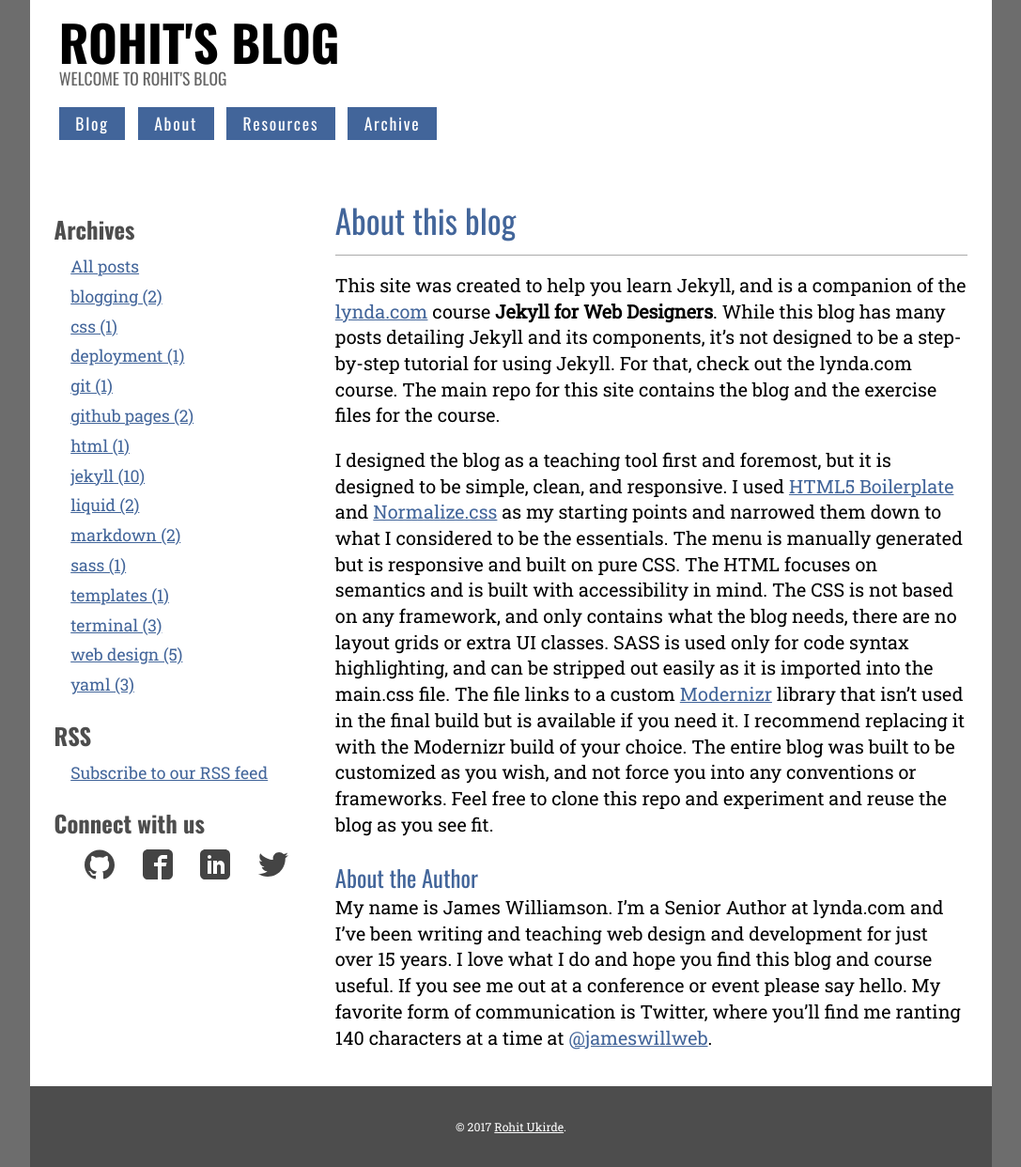
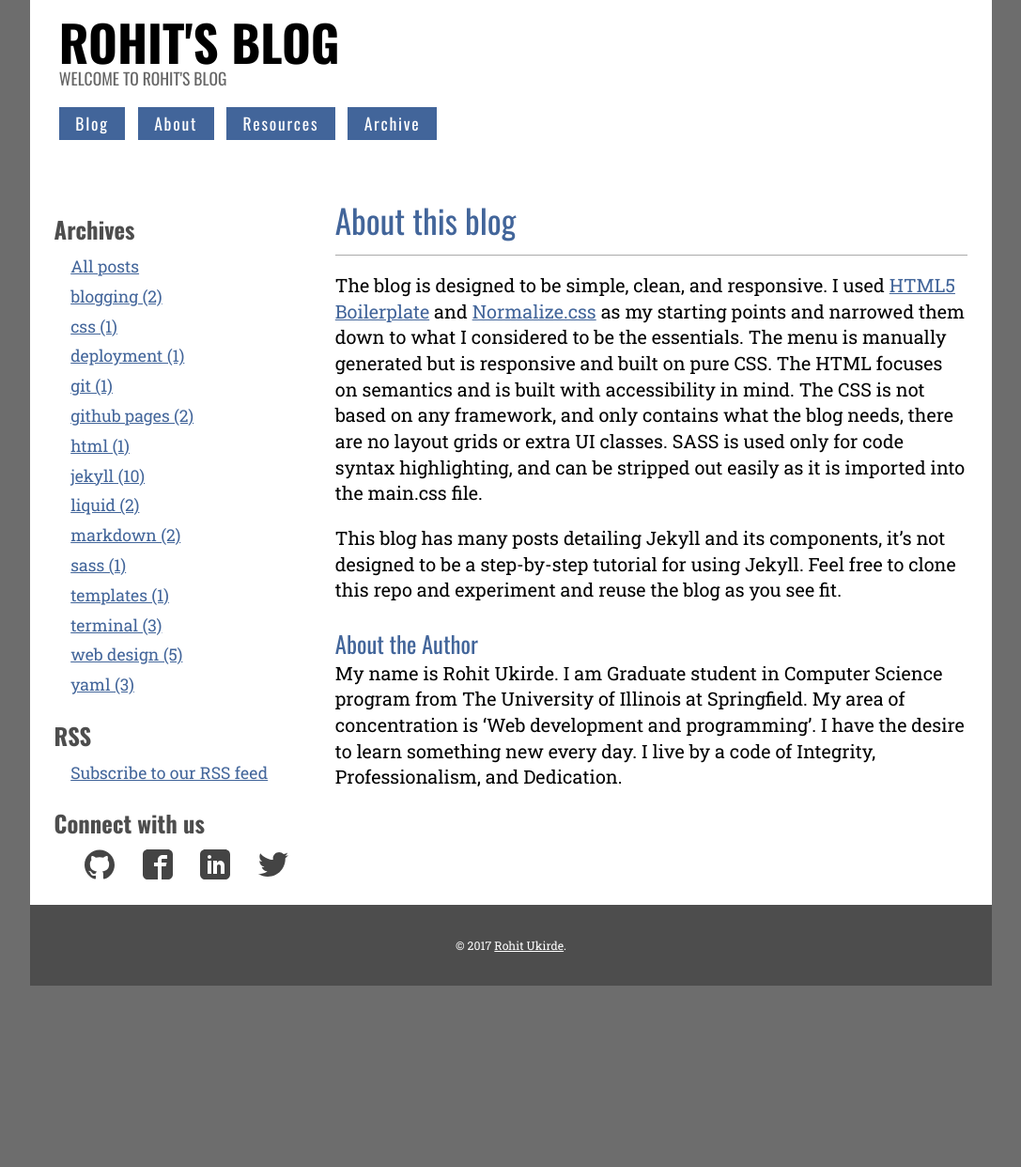
Before and after one commit to ukirderohit/blog, a Jekyll site: the page built from about.md, in a window 1280 px wide. Shown: the whole page at 94% size, without its empty margins (96-1183 px from the left). Built offline with Jekyll 4.4.1, drawn with Linux system fonts in a browser that asks for light colours; after the commit the page ends 1049 px from its top, so only the background shows below that.

```diff
--- a/about.md
+++ b/about.md
@@ -3,10 +3,10 @@ layout: page
 title: About this blog
 ---
 
-This site was created to help you learn Jekyll, and is a companion of the [lynda.com](http://www.lynda.com) course **Jekyll for Web Designers**. While this blog has many posts detailing Jekyll and its components, it's not designed to be a step-by-step tutorial for using Jekyll. For that, check out the lynda.com course. The main repo for this site contains the blog and the exercise files for the course.
+The blog is designed to be simple, clean, and responsive. I used [HTML5 Boilerplate](https://html5boilerplate.com/ "html5 boilerplate") and [Normalize.css](http://necolas.github.io/normalize.css/ "normalize.css") as my starting points and narrowed them down to what I considered to be the essentials. The menu is manually generated but is responsive and built on pure CSS. The HTML focuses on semantics and is built with accessibility in mind. The CSS is not based on any framework, and only contains what the blog needs, there are no layout grids or extra UI classes. SASS is used only for code syntax highlighting, and can be stripped out easily as it is imported into the main.css file.
 
-I designed the blog as a teaching tool first and foremost, but it is designed to be simple, clean, and responsive. I used [HTML5 Boilerplate](https://html5boilerplate.com/ "html5 boilerplate") and [Normalize.css](http://necolas.github.io/normalize.css/ "normalize.css") as my starting points and narrowed them down to what I considered to be the essentials. The menu is manually generated but is responsive and built on pure CSS. The HTML focuses on semantics and is built with accessibility in mind. The CSS is not based on any framework, and only contains what the blog needs, there are no layout grids or extra UI classes. SASS is used only for code syntax highlighting, and can be stripped out easily as it is imported into the main.css file. The file links to a custom [Modernizr](http://modernizr.com/ "modernizr") library that isn't used in the final build but is available if you need it. I recommend replacing it with the Modernizr build of your choice. The entire blog was built to be customized as you wish, and not force you into any conventions or frameworks. Feel free to clone this repo and experiment and reuse the blog as you see fit.
+This blog has many posts detailing Jekyll and its components, it's not designed to be a step-by-step tutorial for using Jekyll. Feel free to clone this repo and experiment and reuse the blog as you see fit.
 
 ### About the Author
 
-My name is James Williamson. I'm a Senior Author at lynda.com and I've been writing and teaching web design and development for just over 15 years. I love what I do and hope you find this blog and course useful. If you see me out at a conference or event please say hello. My favorite form of communication is Twitter, where you'll find me ranting 140 characters at a time at [@jameswillweb](https://twitter.com/jameswillweb "my twitter profile").
+My name is Rohit Ukirde. I am Graduate student in Computer Science program from The University of Illinois at Springfield. My area of concentration is ‘Web development and programming’. I have the desire to learn something new every day. I live by a code of Integrity, Professionalism, and Dedication.
```
Also changed, not shown: README.md (+2 -1 lines), images/jekyll_install.jpg.
